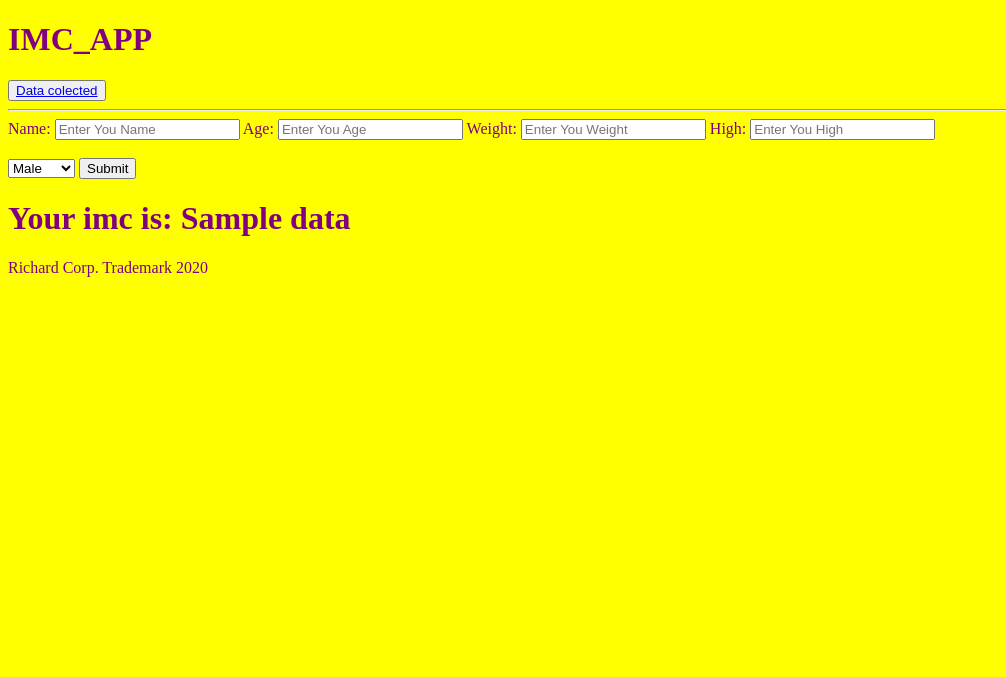
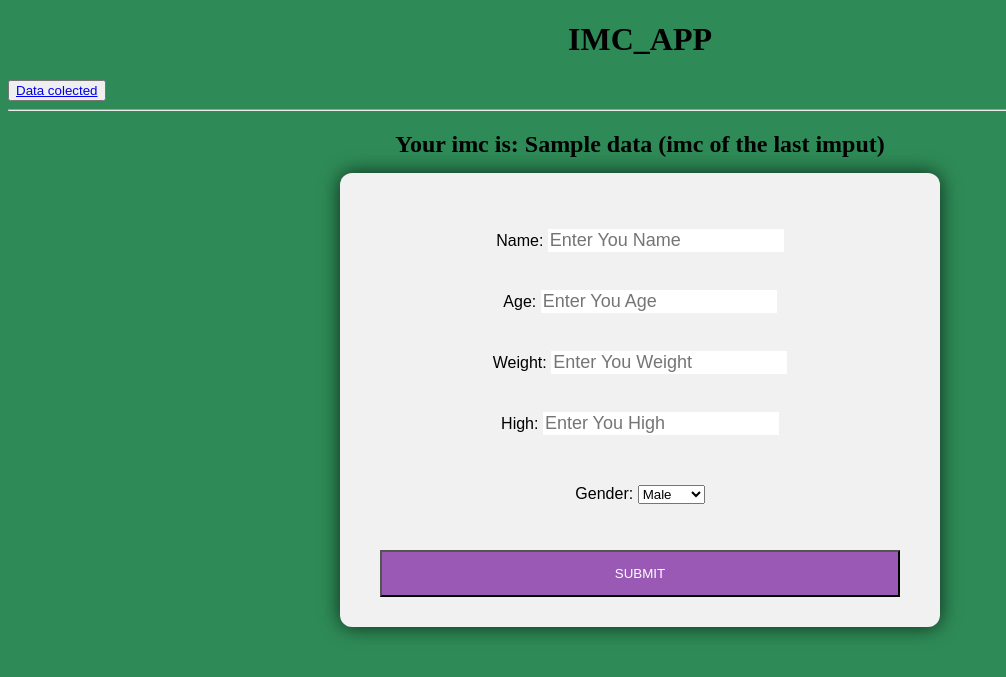
Before and after one commit to Richardbmk/imc_app, a Node server app: template views/home.ejs in a window 1280 px wide. Shown: the top 677 px of the page, without its empty margins (0-1006 px from the left). Run offline with Node 20, Linux system fonts and the light colour scheme; the template is opened without the code that fills it: most values are stand-ins (such as "Sample title", 1, 10 or a date in 2020).

Commit message:
version improved

```diff
--- a/public/stylesheets/app.css
+++ b/public/stylesheets/app.css
@@ -1,4 +1,96 @@
-body {
-    background: yellow;
-    color: purple;
+table {
+    border-collapse: collapse;
+    border-spacing: 20;
+    width: 100%;
+    border: 1px solid #ddd;
+  }
+
+  th, td {
+    text-align: left;
+    padding: 8px;
+  }
+
+  tr:nth-child(even){background-color: #f2f2f2}
+
+  body{
+      margin: 50;
+      padding: 50;
+      background-color: seagreen;
+      background-size: cover;
+
+  }
+
+  h1{
+    text-align: center;
+  }
+
+
+  .table-form{
+    width: 50%;
+    max-width: 600px;
+    background: #f1f1f1;
+    position: absolute;
+    top: 50%;
+    left: 50%;
+    transform: translate(-50%, -50%);
+    padding: 30px 40px;
+    box-sizing: border-box;
+    text-align: center;
+    box-shadow: 0 0 20px #000000b3;
+    font-family: "Montserrat", sans-serif;
 }
+
+  .contact-form{
+      width: 85%;
+      max-width: 600px;
+      background: #f1f1f1;
+      position: absolute;
+      top: 50%;
+      left: 50%;
+      transform: translate(-50%, -50%);
+      padding: 30px 40px;
+      box-sizing: border-box;
+      border-radius: 12px;
+      text-align: center;
+      box-shadow: 0 0 20px #000000b3;
+      font-family: "Montserrat", sans-serif;
+  }
+
+.contact-form h1{
+    margin-top: 0;
+    font-weight: 200;
+}
+
+.txtb{
+    margin: 8px 0;
+    padding: 12px 18px;
+    border-radius: 8px;
+}
+
+.txt label{
+    display: block;
+    text-align: center;
+    color: #333;
+    text-transform: uppercase;
+    font-size: 14px;
+}
+
+.txtb input{
+    width: 100;
+    border: none;
+    background: node;
+    outline: 18px;
+    font-size: 18px;
+    margin-top: 6px;
+}
+
+.btn{
+    display: inline-block;
+    background: #9b59b6;
+    padding: 14px 0;
+    color: white;
+    text-transform: uppercase;
+    cursor: pointer;
+    margin-top: 8px;
+    width: 100%;
+}
--- a/views/home.ejs
+++ b/views/home.ejs
@@ -1,27 +1,51 @@
 <%- include("partials/header") %>
 
-<h1>IMC_APP</h1>
-
-<button><a href="/table">Data colected</a></button>
+<button class="btnx"><a href="/table">Data colected</a></button>
 
 <hr>
 
 <form method="POST", action="/calculate", name="imc">
-    Name:   <input type="text" name="name" class="form" placeholder="Enter You Name">
-    Age:    <input type="number" step="1" min="0" name="age" class="form" placeholder="Enter You Age">
-    Weight: <input type="number" step="0.01" min="0" name="weight" class="form" placeholder="Enter You Weight">
-    High:   <input type="number" step="0.01" min="0" name="high" class="form" placeholder="Enter You High">
-    <br>
+    <div class="contact-form">
+        <div class="txtb">
+            <label>Name:    </label>
+            <input type="text" name="name" class="form" placeholder="Enter You Name">
+        </div>
+
+        <div class="txtb">
+            <label>Age:     </label>
+            <input type="number" step="1" min="0" name="age" class="form" placeholder="Enter You Age">
+        </div>
+
+        <div class="txtb">
+            <label>Weight:   </label>
+            <input type="number" step="0.01" min="0" name="weight" class="form" placeholder="Enter You Weight">
+        </div>
+
+        <div class="txtb">
+            <label>High:     </label>
+            <input type="number" step="0.01" min="0" name="high" class="form" placeholder="Enter You High">
+        </div>
+
+        <div class="txtb">
             <!-- Result: <input type="text" name="textres"> -->
             <br>
+            <label>Gender:    </label>
             <select name="gender">
                 <option value="Male">Male</option>
                 <option value="Famale">Famale</option>
             </select>
             <!-- <button>Calculate</button> -->
-    <input type="submit" onclick="divValues()">
+        </div>
+
+        <br>
+
+        <input type="submit" class="btn">
+    </div>
 </form>
 
-<h1>Your imc is: <strong> <%= data %> </strong> </h1>
+<section>
+    <h1>Your imc is: <strong> <%= data %> </strong> (imc of the last imput) </h1>
+</section>
+
 
 <%- include("partials/footer") %>
--- a/views/partials/footer.ejs
+++ b/views/partials/footer.ejs
@@ -1,3 +1,3 @@
-        <p>Richard Corp. Trademark 2020</p>
+        <p></p>
     </body>
 </html>
--- a/views/partials/header.ejs
+++ b/views/partials/header.ejs
@@ -1,7 +1,9 @@
 <!DOCTYPE html>
 <html>
     <head>
+        <meta name="viewport" content="width=device-width, initial-scale=1">
         <title>imc_app</title>
         <link rel="stylesheet" href="/app.css">
     </head>
     <body>
+        <h1>IMC_APP</h1>
```
Also changed, not shown: views/data.ejs (+6 -3 lines), README.md (added), public/img/home.JPG (added), public/img/table.JPG (added), 2 other files. Lines whose indentation alone changed are shown as unchanged.
